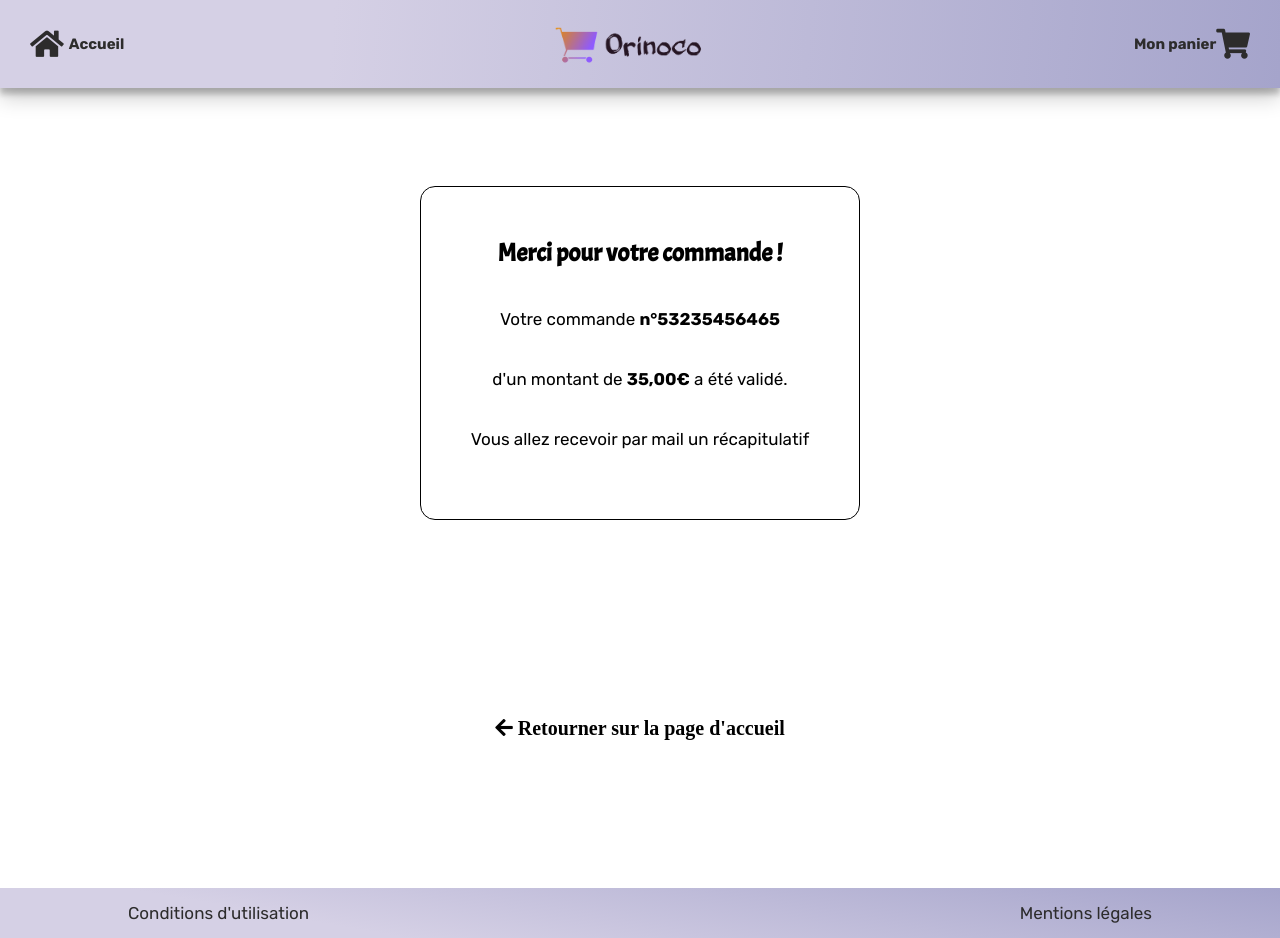
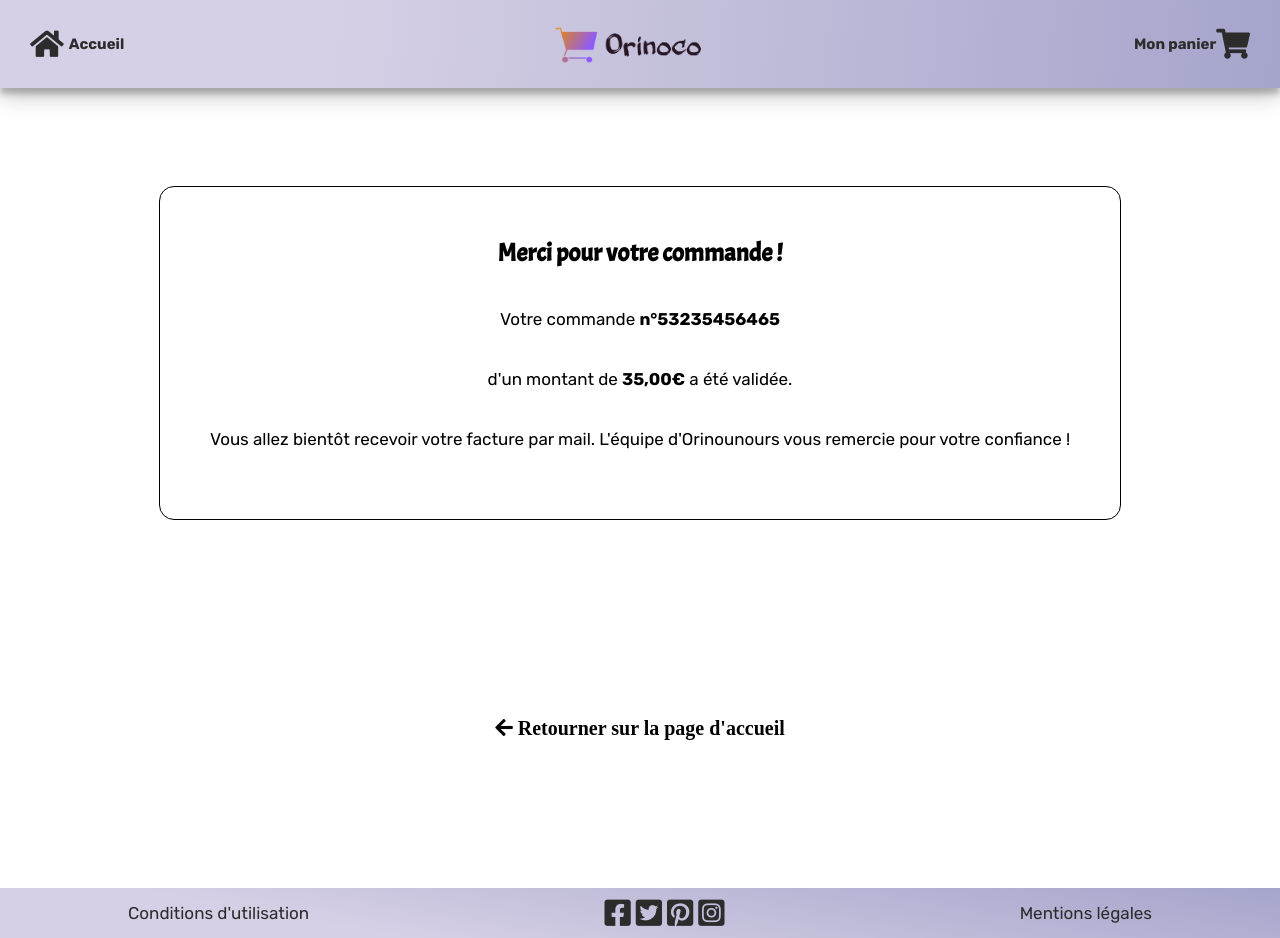
Before and after one commit to lokkotara/P5_florand_gregory, a website: page P5FrontEnd/www/confirmation.html in a window 1280 px wide. Drawn offline with Linux system fonts and the light colour scheme.

Commit message:
ajout social

```diff
--- a/P5FrontEnd/scss/elements/_footer.scss
+++ b/P5FrontEnd/scss/elements/_footer.scss
@@ -12,6 +12,14 @@ footer {
     display: flex;
     text-align: center;
     justify-content: space-between;
-    width: 80%;
+    width: 100%;
+  }
+  li {
+    align-self: center;
+  }
+  .socialIcons {
+    font-size: 3rem;
+    display: flex;
+    column-gap: 0.5rem;
   }
 }
--- a/P5FrontEnd/scss/elements/_responsive.scss
+++ b/P5FrontEnd/scss/elements/_responsive.scss
@@ -32,6 +32,11 @@
       }
     }
   }
+  footer {
+    ul {
+      width: 80%;
+    }
+  }
 }
 
 @media screen and (min-width:940px) {
--- a/P5FrontEnd/www/confirmation.html
+++ b/P5FrontEnd/www/confirmation.html
@@ -28,8 +28,8 @@
   <main class="mainConfirmation">
     <section class="confirmationWrapper">
       <h2>Merci pour votre commande !</h2>
-      <p>Votre commande <span id="orderId">n°53235456465</span></p><p> d'un montant de <span id="orderAmount">35,00€</span> a été validé.</p>
-      <p>Vous allez recevoir par mail un récapitulatif </p>
+      <p>Votre commande <span id="orderId">n°53235456465</span></p><p> d'un montant de <span id="orderAmount">35,00€</span> a été validée.</p>
+      <p>Vous allez bientôt recevoir votre facture par mail. L'équipe d'Orinounours vous remercie pour votre confiance ! </p>
     </section>
     <div>
       <a href="./index.html"><i class="fas fa-arrow-left">  Retourner sur la page d'accueil</i></a>
@@ -38,6 +38,14 @@
   <footer>
   <ul>
     <li>Conditions d'utilisation</li>
+    <li>
+      <div class="socialIcons">
+        <i class="fab fa-facebook-square"></i>
+        <i class="fab fa-twitter-square"></i>
+        <i class="fab fa-pinterest-square"></i>
+        <i class="fab fa-instagram-square"></i>
+      </div>
+    </li>
     <li>Mentions légales</li>
   </ul>
 </footer>
```
Also changed, not shown: P5FrontEnd/src/templates/pages/confirmation.html (+2 -2 lines), P5FrontEnd/src/templates/pages/index.html (+1 -1 lines), P5FrontEnd/src/templates/partials/footer.html (+8 -0 lines), P5FrontEnd/www/index.html (+9 -1 lines), P5FrontEnd/www/panier.html (+8 -0 lines), P5FrontEnd/www/produit.html (+8 -0 lines), P5FrontEnd/www/css/main.css.
